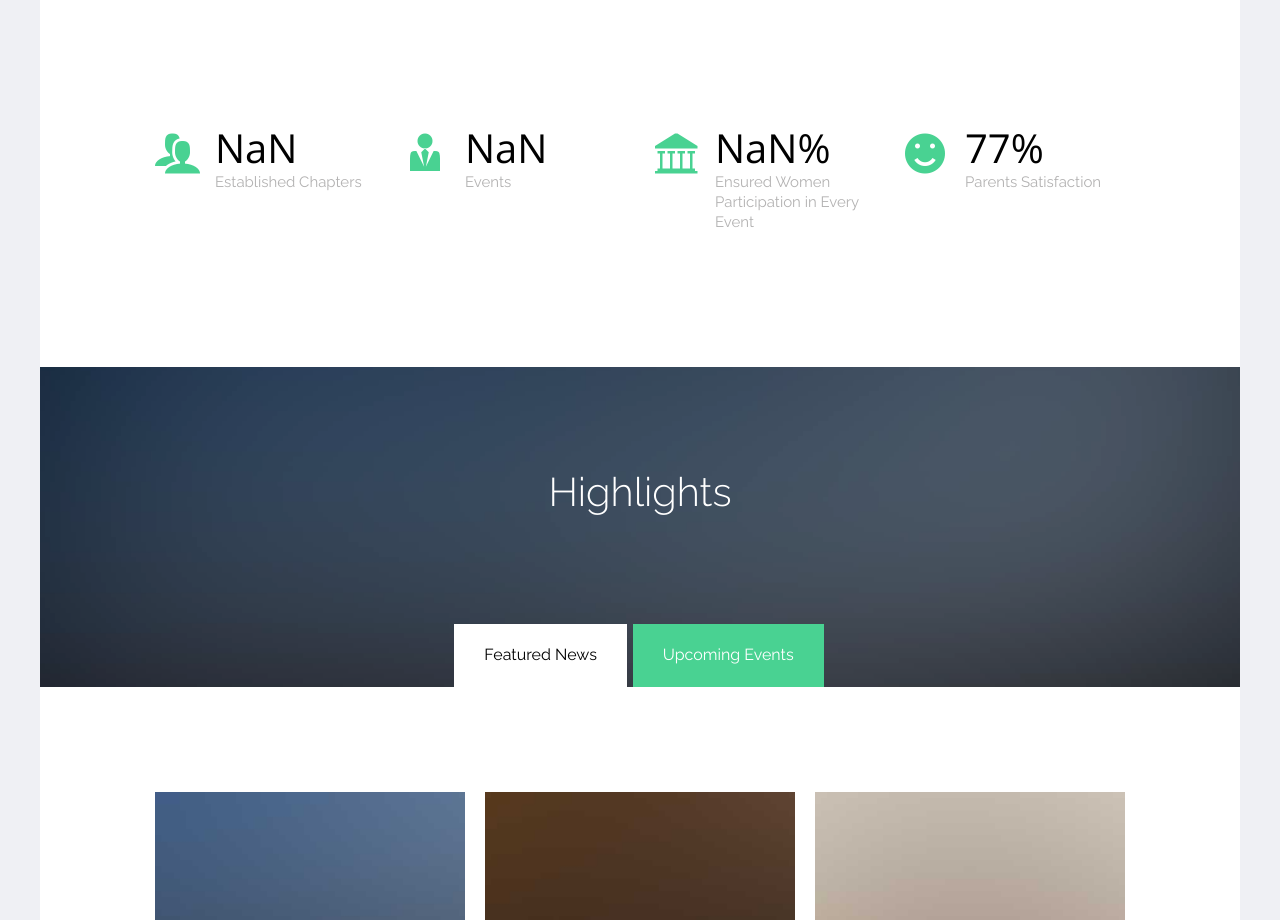
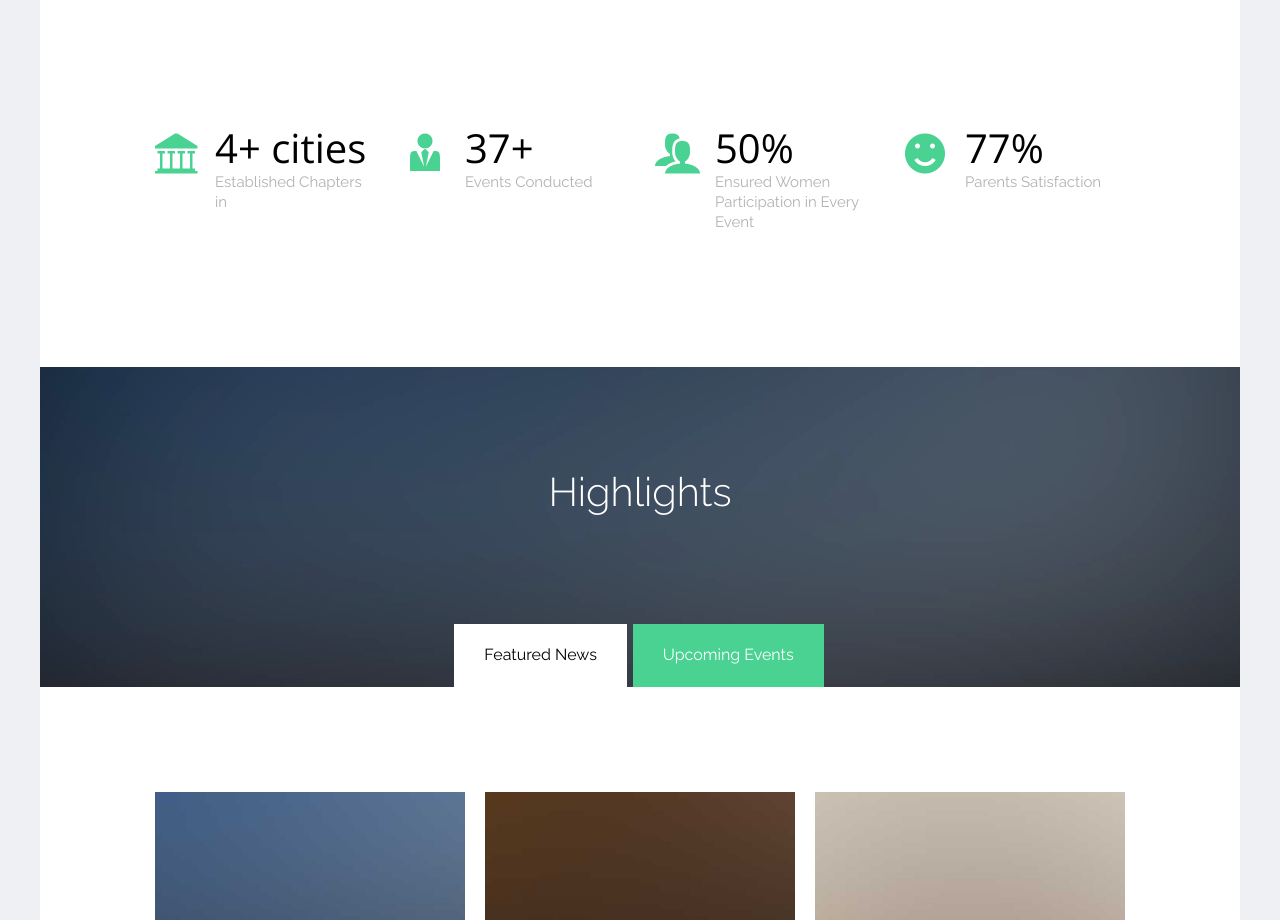
Before and after one commit to girlscript/girlscript_web, a website: page index.html in a window 1280 px wide. Shown: the part 1580-2500 px from the top of the page. Drawn offline with nearby package versions, Linux system fonts and the light colour scheme; files whose address does not match are found by name.

Commit message:
Minor Homepage Changes

```diff
--- a/index.html
+++ b/index.html
@@ -169,13 +169,13 @@
             <div class="col-md-3 col-sm-6 col-xs-6 col-xxs-12 probootstrap-animate">
               <div class="probootstrap-counter-wrap">
                 <div class="probootstrap-icon">
-                  <i class="icon-users2"></i>
+                  <i class="icon-library"></i>
                 </div>
                 <div class="probootstrap-text">
                   <span class="probootstrap-counter">
-                    <span class="js-counter" data-from="0" data-to="5+ Cities" data-speed="5000" data-refresh-interval="50">1</span>
+                    <span class="js-counter" data-from="0" data-to="5" data-speed="5000" data-refresh-interval="50">1</span>+ cities
                   </span>
-                  <span class="probootstrap-counter-label">Established Chapters</span>
+                  <span class="probootstrap-counter-label">Established Chapters in</span>
                 </div>
               </div>
             </div>
@@ -186,9 +186,9 @@
                 </div>
                 <div class="probootstrap-text">
                   <span class="probootstrap-counter">
-                    <span class="js-counter" data-from="0" data-to="48+" data-speed="5000" data-refresh-interval="50">1</span>
+                    <span class="js-counter" data-from="0" data-to="48" data-speed="5000" data-refresh-interval="50">1</span>+
                   </span>
-                  <span class="probootstrap-counter-label">Events</span>
+                  <span class="probootstrap-counter-label">Events Conducted</span>
                 </div>
               </div>
             </div>
@@ -196,11 +196,11 @@
             <div class="col-md-3 col-sm-6 col-xs-6 col-xxs-12 probootstrap-animate">
               <div class="probootstrap-counter-wrap">
                 <div class="probootstrap-icon">
-                  <i class="icon-library"></i>
+                  <i class="icon-users2"></i>
                 </div>
                 <div class="probootstrap-text">
                   <span class="probootstrap-counter">
-                    <span class="js-counter" data-from="0" data-to="65% " data-speed="5000" data-refresh-interval="50">1</span>%
+                    <span class="js-counter" data-from="0" data-to="65" data-speed="5000" data-refresh-interval="50">1</span>%
                   </span>
                   <span class="probootstrap-counter-label">Ensured Women Participation in Every Event</span>
                 </div>
```
